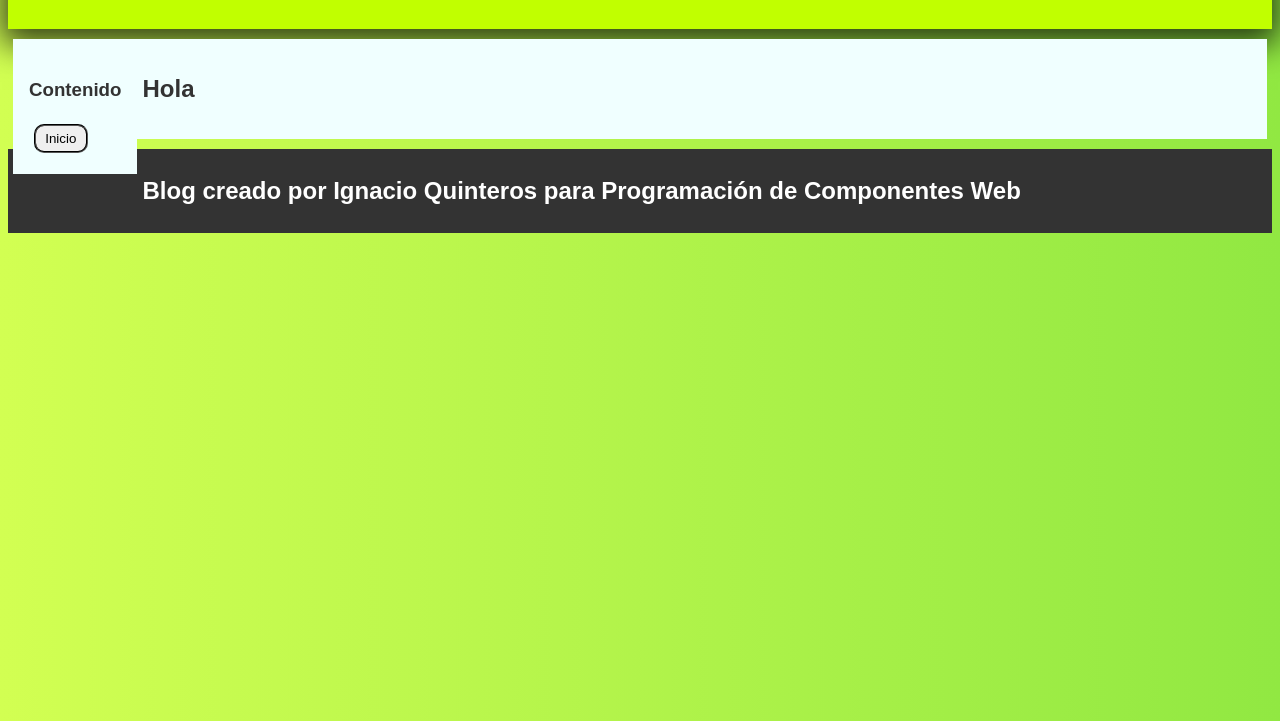
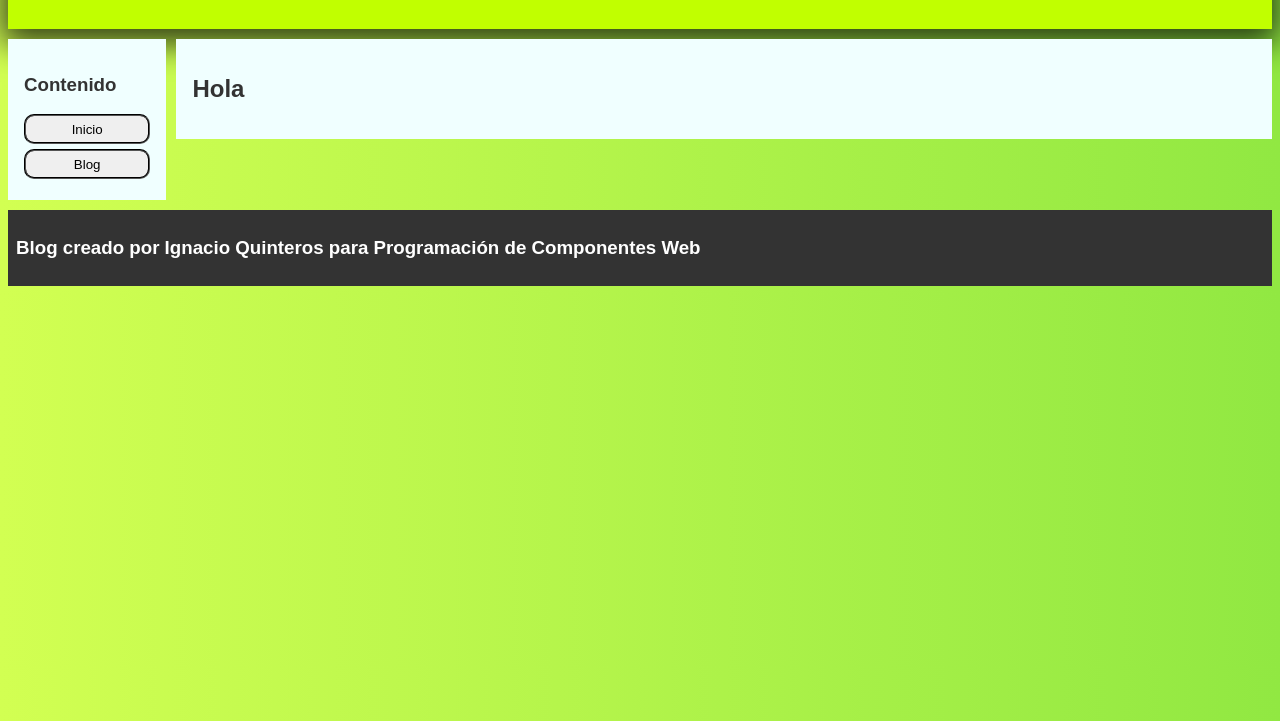
Before and after one commit to IQuinteros/ComponentesWeb, a plain HTML site: page blogpage.html in a window 1280 px wide. Shown: the part 79-800 px from the top of the page. Drawn offline with Linux system fonts and the light colour scheme.

Commit message:
Nuevo diseño de blog muy funcional

```diff
--- a/blogpage.html
+++ b/blogpage.html
@@ -17,6 +17,7 @@
             <div id="menu" class="box">
                 <h3>Contenido</h3>
                 <button>Inicio</button>
+                <button>Blog</button>
             </div>
 
             <div id="panel" class="box">
@@ -27,7 +28,7 @@
 
             <div id="footer">
 
-                <h2>Blog creado por <b>Ignacio Quinteros</b> para <b>Programación de Componentes Web</b></h2>
+                <h3>Blog creado por <b>Ignacio Quinteros</b> para <b>Programación de Componentes Web</b></h3>
 
             </div>
         </div>
--- a/css/blogstyle.css
+++ b/css/blogstyle.css
@@ -5,18 +5,27 @@
 .box{
     background-color: azure;
     padding: 1em;
-    margin: 5px;
 }
 
 #menu{
     float: left;
-    overflow: hidden;
+    margin-bottom: 10px;
+    margin-right: 10px;
+    width: 10%;
+}
+
+#menu button{
+    width: 100%;
+    height: 30px;
+    margin-bottom: 5px;
 }
 
 #panel{
+    overflow: auto;
 }
 
 #footer{
+    clear:both;
     background-color: #333;
     color: white;
     padding: 0.5em;
--- a/css/style.css
+++ b/css/style.css
@@ -31,12 +31,15 @@ body h1{
 }
 
 button{
+    border-style: groove;
+    border-radius: 10px;
+}
+
+#barra-lateral button{
     padding: 5px;
     padding-left: 10%;
     padding-right: 10%;
     margin: 5px;
-    border-style: groove;
-    border-radius: 10px;
 }
 
 #barra-lateral, #contenido, #pie{
```
